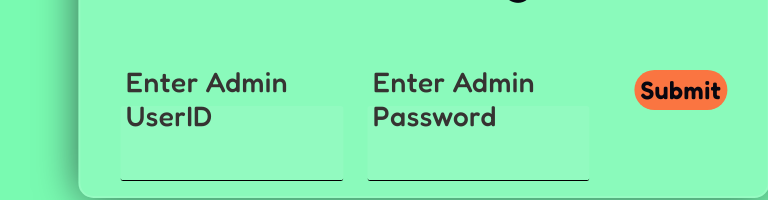
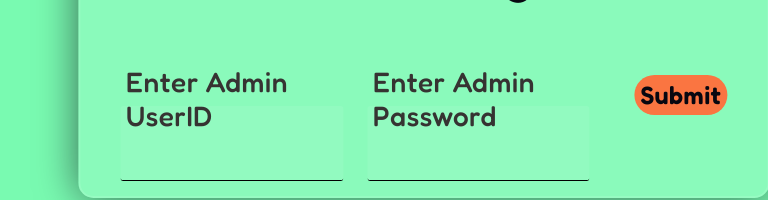
Before and after one commit to Sarthak-choudhari-8/QBProject, a React (Vite) app in the folder client/: page /admin in a window 768 px wide. Shown: the part 282-482 px from the top of the page. Built offline with nearby package versions, Linux system fonts and the light colour scheme; no server answers.

Commit message:
Update admin.css

```diff
--- a/client/src/UI_Design/admin.css
+++ b/client/src/UI_Design/admin.css
@@ -342,7 +342,7 @@ margin-left:40px;
 visibility: hidden;         }
 
         .admin-button{
-            margin-top: 70px;
+            margin-top: 75px;
             margin-left: 20px;
             width: 15%;
             height: 40px;
```
